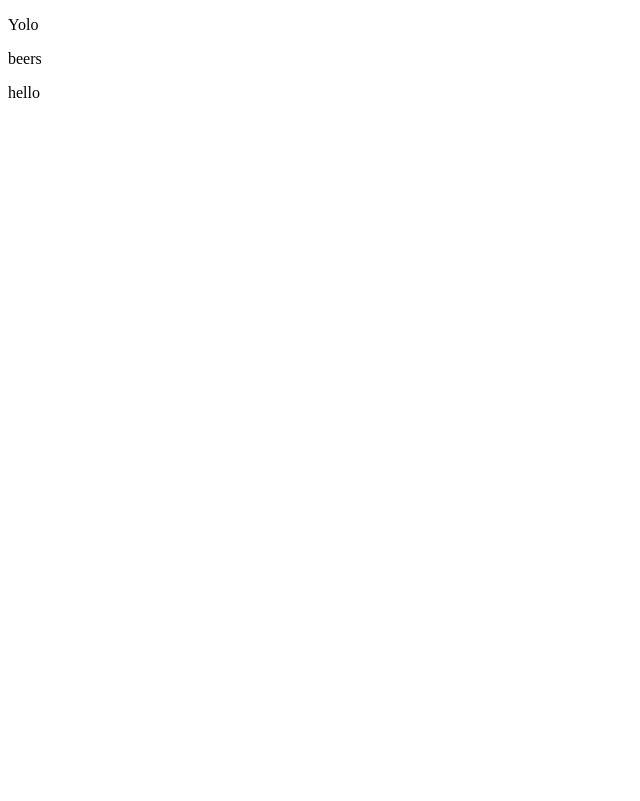
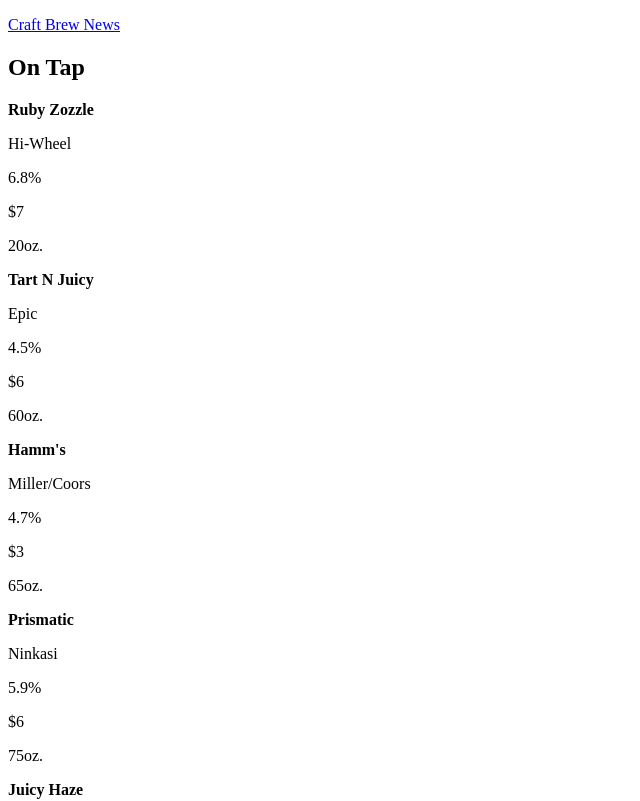
Before and after one commit to jessicaleighschmitz/react-taproom, a React app: page /#/ in a window 1280 px wide. Shown: the top 801 px of the page, without its empty margins (0-640 px from the left). Built offline with nearby package versions, Linux system fonts and the light colour scheme.

Commit message:
add second loop with route

```diff
--- a/src/components/BeerItem.jsx
+++ b/src/components/BeerItem.jsx
@@ -1,12 +1,25 @@
 import React from 'react';
 import PropTypes from "prop-types";
 
-function BeerItem () {
+function BeerItem (props) {
   return (
-    <div>
+    <div className="beer-item">
+      <p className="beer-name"><strong>{props.name}</strong></p>
+      <p className="brewery">{props.brewer}</p>
+      <p className="abv">{props.abv}</p>
+      <p className="price">${props.price}</p>
+      <p className="remaining">{props.remaining}oz.</p>
 
     </div>
   );
 }
 
+BeerItem.PropTypes = {
+  name: PropTypes.string.isRequired,
+  brewer: PropTypes.string.isRequired,
+  abv: PropTypes.string.isRequired,
+  price: PropTypes.string.isRequired,
+  remaining: PropTypes.string.isRequired,
+}
+
 export default BeerItem;
--- a/src/components/BeerList.jsx
+++ b/src/components/BeerList.jsx
@@ -5,7 +5,17 @@
 function BeerList() {
   return (
     <div>
-      <p>beers</p>
+      <h2>On Tap</h2>
+      <div className="beers">
+        {kegList.map((beer, index) =>
+          <BeerItem name={beer.name}
+            brewer={beer.brewer}
+            abv={beer.abv}
+            price={beer.price}
+            remaining={beer.remaining}
+            key={index}/>
+        )}
+      </div>
     </div>
   );
 }
--- a/src/components/Header.jsx
+++ b/src/components/Header.jsx
@@ -1,9 +1,10 @@
 import React from 'react';
+import { Link } from 'react-router-dom';
 
 function Header () {
   return(
     <div>
-      <p>Yolo</p>
+      <p><Link to='/newsTicker'>Craft Brew News</Link></p>
     </div>
   );
 }
--- /dev/null
+++ b/src/components/NewsData.jsx
@@ -0,0 +1,19 @@
+const newsStories = [
+  {
+    headline: 'The Beer Here - HomeBrew Con',
+    author: 'John Foyston',
+    blurb: 'This week 3,000 homebrewers visit Portland, 200 ciders in the Pearl at Cider Summit, Deschutes turns 30 and the rest of the craft beer events for the week of June 28th.'
+  },
+  {
+    headline: 'Fruit Beer Fest',
+    author: 'Erica Jones',
+    blurb: 'It’s fitting that after spending 40 years in the brewing industry, this evening Charlie Papazian will give the Keynote Address and Welcome Toast at the 40th annual National Homebrewers Conference, aka Homebrew Con.'
+  },
+  {
+    headline: 'Hazy IPA Symposium',
+    author: 'Ryan Spencer',
+    blurb: 'Learn about the craft of making Hazy IPAs, the newest trend to hit the PNW.'
+  }
+]
+
+export default newsStories;
--- a/src/components/NewsTickerItem.jsx
+++ b/src/components/NewsTickerItem.jsx
@@ -1,10 +1,12 @@
 import React from 'react';
 import PropTypes from "prop-types";
 
-function NewsTickerItem () {
+function NewsTickerItem (props) {
   return (
-    <div>
-
+    <div className="news-ticker-item">
+      <p><strong>{props.headline}</strong></p>
+      <p>{props.blurb}</p>
+      <p>{props.author}</p>
     </div>
   );
 }
--- a/src/components/NewsTickerList.jsx
+++ b/src/components/NewsTickerList.jsx
@@ -1,10 +1,19 @@
 import React from 'react';
 import NewsTickerItem from './NewsTickerItem';
+import newsStories from './NewsData';
 
 function NewsTickerList () {
   return (
     <div>
-      <p>News</p>
+      <h3>News</h3>
+      <div className="news">
+        {newsStories.map((newsItem, index) =>
+          <NewsTickerItem headline={newsItem.headline}
+            author={newsItem.author}
+            blurb={newsItem.blurb}
+            key={index}/>
+        )}
+      </div>
     </div>
   );
 }
```
